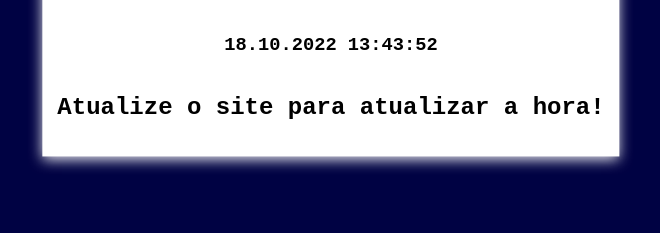
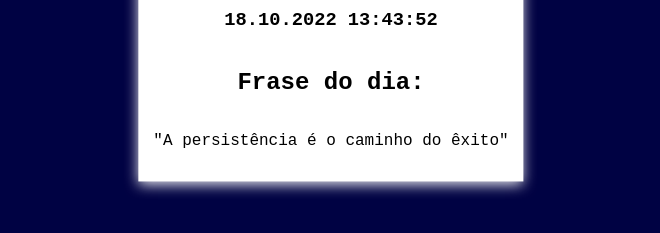
Before and after one commit to LeonLima1/Rel-gio, a plain HTML site: page index.html in a window 1280 px wide. Shown: the part 363-596 px from the top of the page, without its empty margins (309-969 px from the left). Drawn offline with nearby package versions, Linux system fonts and the light colour scheme.

Commit message:
Update index.html

```diff
--- a/index.html
+++ b/index.html
@@ -44,7 +44,8 @@
         <div class="meio">
             <h1><span>🕗</span> HORA CERTA <span>🕗</span></h1>
             <h3 id="datas"></h3>
-            <h2>Atualize o site para atualizar a hora!</h2>
+            <h2>Frase do dia:</h2>
+            <p>"A persistência é o caminho do êxito"</p>
         </div>
     </div>
 
```
